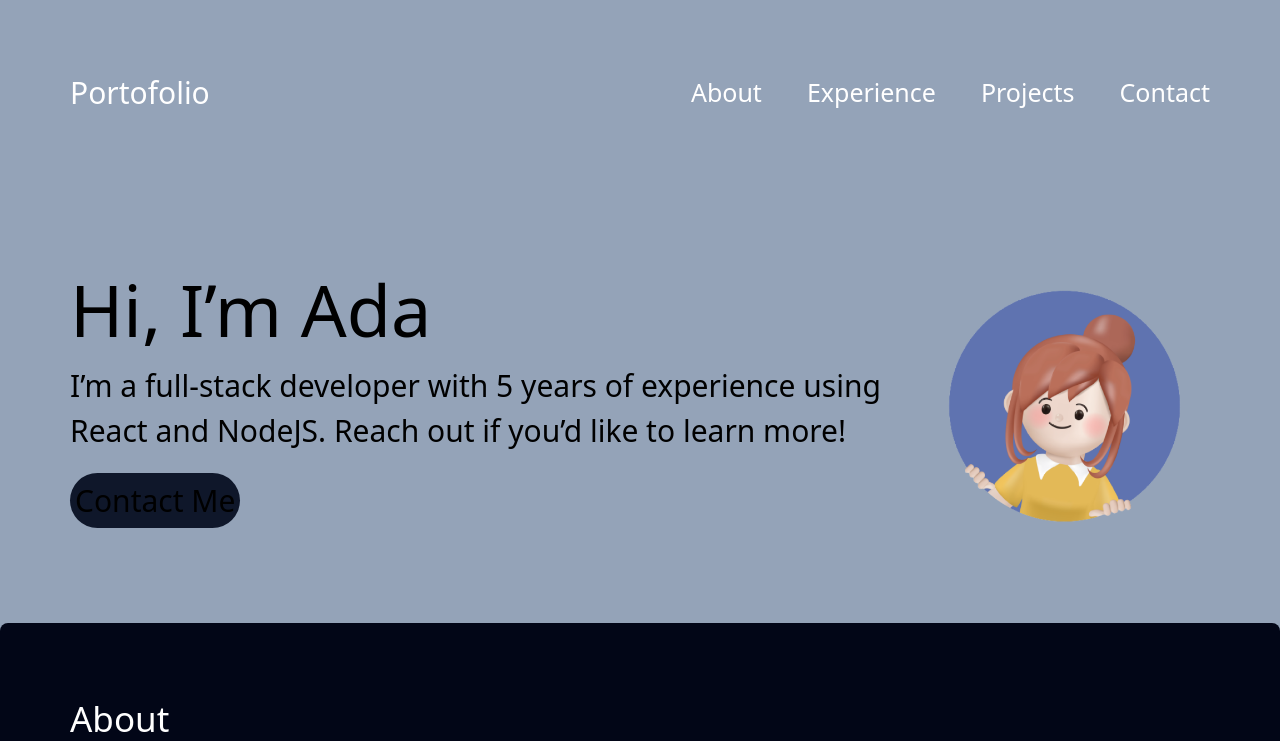
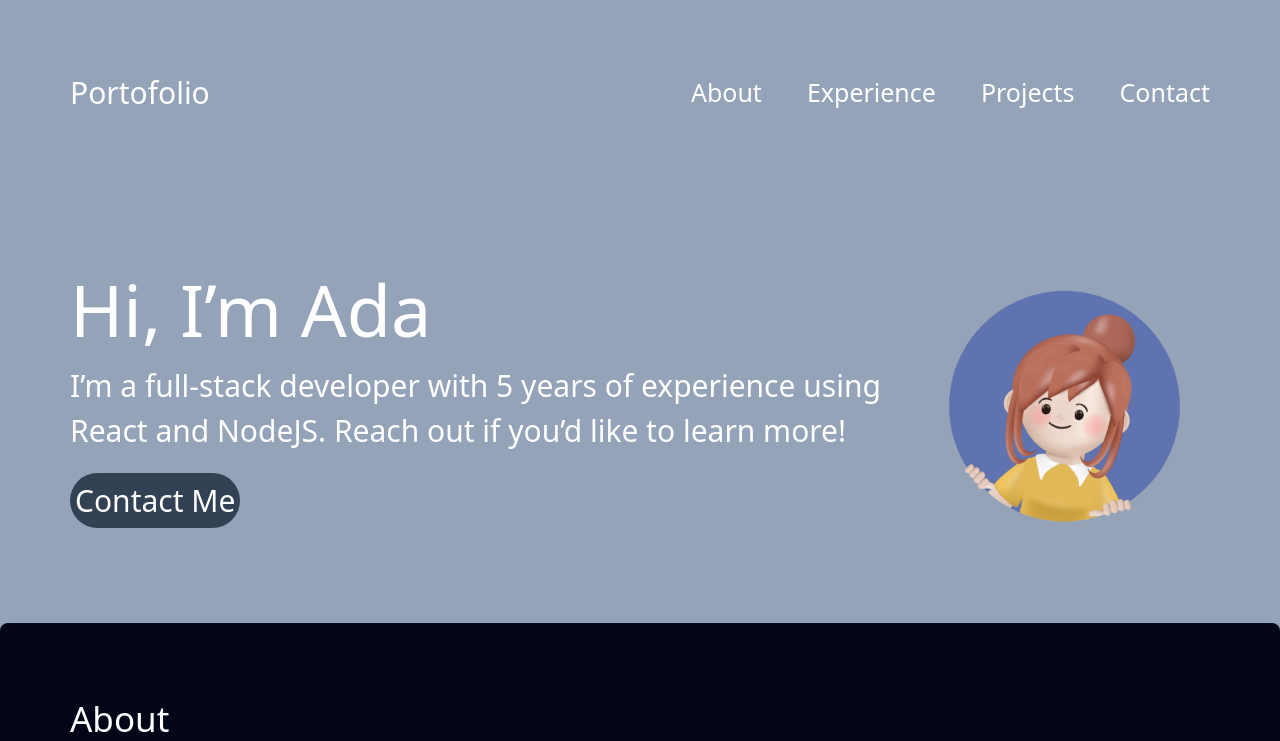
Before and after one commit to Zmsyv/Portfolio-react, a React (Vite) app: page / in a window 1280 px wide. Shown: the top 741 px of the page. Built offline with nearby package versions, Linux system fonts and the light colour scheme.

Commit message:
Text colors changed in the hero section

```diff
--- a/src/components/sections/hero/HeroContent.jsx
+++ b/src/components/sections/hero/HeroContent.jsx
@@ -3,14 +3,14 @@ import React from "react";
 const HeroContent = () => {
   return (
     <div className="">
-      <h2 className="text-[72px]">Hi, I’m Ada</h2>
-      <p className="text-[30px]">
+      <h2 className="text-[72px] text-white">Hi, I’m Ada</h2>
+      <p className="text-[30px] text-white">
         I’m a full-stack developer with 5 years of experience using React and
         NodeJS. Reach out if you’d like to learn more!
       </p>
       <div className="pt-5">
-        <button type="button" className="p-[5px] bg-slate-900 rounded-full">
-          <p className="text-[30px]">Contact Me</p>
+        <button type="button" className="p-[5px] bg-slate-700 rounded-full">
+          <p className="text-[30px] text-white">Contact Me</p>
         </button>
       </div>
     </div>
```
